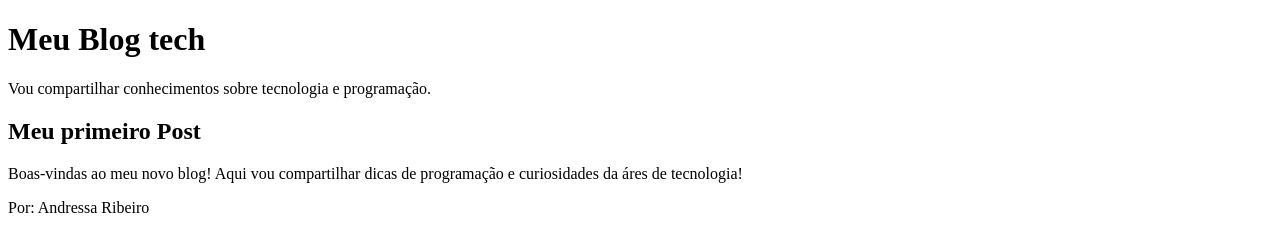
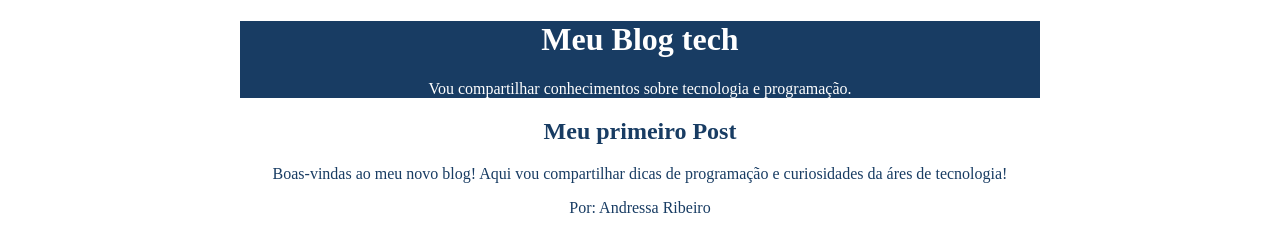
Before and after one commit to andressaribeiromoreira/PAGINA-WEB, a plain HTML site: page index.html in a window 1280 px wide. Drawn offline with Linux system fonts and the light colour scheme.

Commit message:
Add files via upload

```diff
--- a/index.html
+++ b/index.html
@@ -4,15 +4,36 @@
     <meta charset="UTF-8">
     <meta name="viewport" content="width=device-width, initial-scale=1.0">
     <title>Blog</title>
+    <style>
+        header{
+            background-color: #183c63;
+            color: #FFFFFF;
+            text-align: center;
+            max-width: 800px;
+            margin:0 auto;
+        }
+
+        main{
+            background-color:#FFFFFF;
+            color: #183c63;
+            text-align: center;
+            max-width: 800px;
+            margin:0 auto;
+        }
+    </style>
 </head>
 <body>
+    <header>
     <h1>Meu Blog tech</h1>
 
 <p>Vou compartilhar conhecimentos sobre tecnologia e programação.</p>
-
-<h2>Meu primeiro Post</h2>
+    </header>
+    <main>
+        <h2>Meu primeiro Post</h2>
 <p>Boas-vindas ao meu novo blog!
     Aqui vou compartilhar dicas de programação e curiosidades da áres de tecnologia!</p>
 <p>Por: Andressa Ribeiro</p>
+    </main>
+
 </body>
 </html>
```
